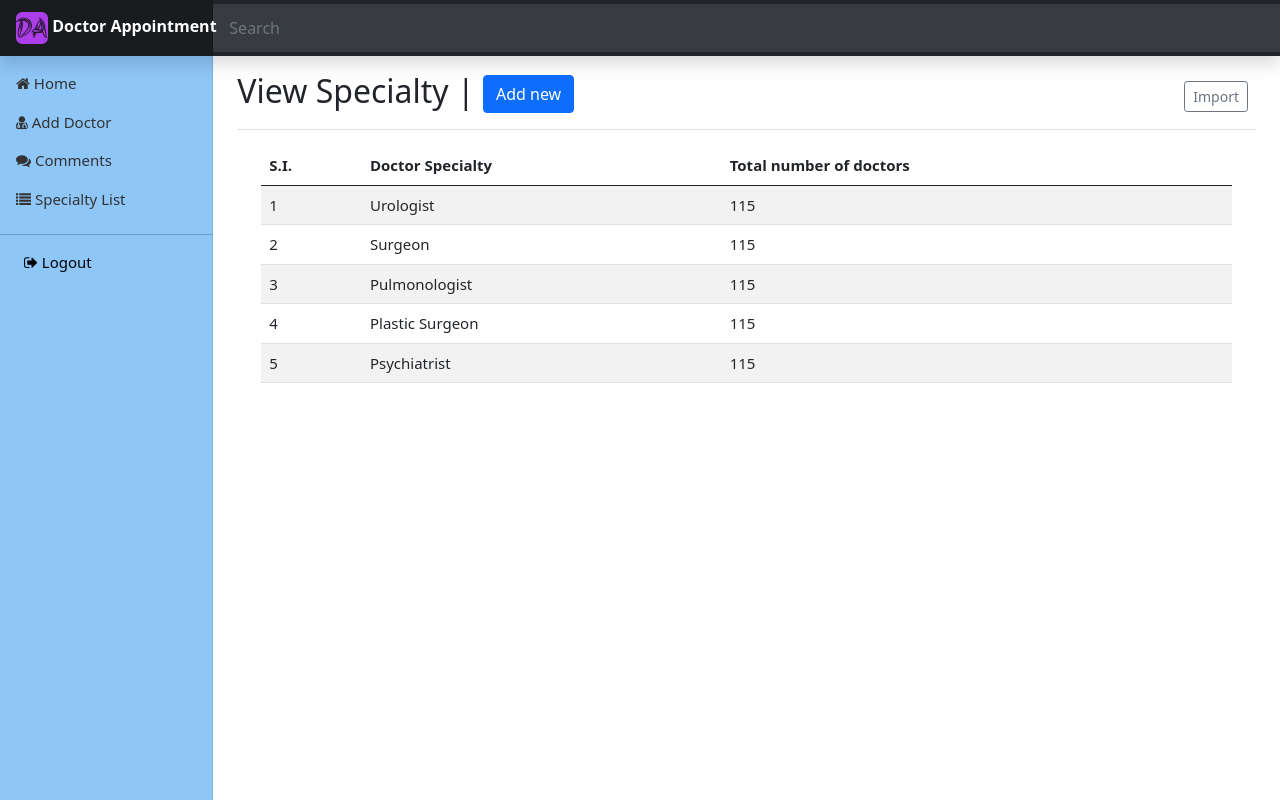
After one commit to Rishikesh8298/doctor.appointment.app, a Django app: page /admin/view_specialty/ in a window 1280 px wide. The commit adds this page. Run offline with Django 4.2, Linux system fonts and the light colour scheme; a user stored in the database is signed in.

Commit message:
Week 3 is completed.

```diff
--- a/adminApp/urls.py
+++ b/adminApp/urls.py
@@ -1,8 +1,10 @@
 from django.urls import path
 
-from .views import admin_dashboard, add_doctor
+from .views import admin_dashboard, add_doctor, view_specialty, add_specialty
 
 urlpatterns = [
     path('dashboard/', admin_dashboard, name="admin_dashboard"),
     path('add-doctor/', add_doctor, name="add_doctor"),
+    path('view_specialty/', view_specialty, name="view_specialty"),
+    path('add_specialty/', add_specialty, name="add_specialty"),
 ]
--- a/adminApp/views.py
+++ b/adminApp/views.py
@@ -1,17 +1,23 @@
+from django.contrib.auth.decorators import login_required
 from django.shortcuts import render
-from django.contrib.auth.decorators import login_required
-import random
+
 
 # Create your views here.
-@login_required(login_url='login/')
+@login_required(login_url='/login/')
 def admin_dashboard(request):
-    print(userid_generator())
     return render(request, 'adminApp/home.html')
 
 
-@login_required(login_url='login/')
+@login_required(login_url='/login/')
 def add_doctor(request):
     return render(request, 'adminApp/add_doctor.html')
 
-def userid_generator():
-    return random.randint(100000, 999999)
+
+@login_required(login_url='/login/')
+def view_specialty(request):
+    return render(request, "adminApp/specialty_list.html")
+
+
+@login_required(login_url='/login/')
+def add_specialty(request):
+    return render(request, "adminApp/add_specialty.html")
--- a/comment/views.py
+++ b/comment/views.py
@@ -1,5 +1,5 @@
 from django.shortcuts import render, redirect
-
+from django.contrib.auth.decorators import login_required
 from .models import Comment
 
 
@@ -7,7 +7,7 @@ from .models import Comment
 def add_comment(request):
     return redirect("contactus")
 
-
+@login_required(login_url='/login/')
 def view_comment(request):
     all_comment = Comment.objects.all().order_by("-pk")
     return render(request, "comment/view_comment.html", {"list": all_comment})
--- a/main/views.py
+++ b/main/views.py
@@ -43,7 +43,7 @@ def contactus(request):
     return render(request, 'main/contactus.html')
 
 
-@login_required(login_url='login/')
+@login_required(login_url='/login/')
 def userLogout(request):
     '''Logout the active user and redirect to home page'''
     logout(request)
--- a/patient/views.py
+++ b/patient/views.py
@@ -2,6 +2,6 @@ from django.contrib.auth.decorators import login_required
 from django.shortcuts import render
 
 
-@login_required(login_url='login/')
+@login_required(login_url='/login/')
 def patient_homepage(request):
     return render(request, 'patient/home.html')
--- a/template/adminApp/master.html
+++ b/template/adminApp/master.html
@@ -48,6 +48,8 @@
             }
         }
 
+
+
     </style>
 </head>
 
@@ -88,6 +90,12 @@
                             Comments
                         </a>
                     </li>
+                    <li class="nav-item">
+                        <a class="nav-link" href="{% url 'view_specialty' %}">
+                            <i class="fa fa-list" aria-hidden="true"></i>
+                            Specialty List
+                        </a>
+                    </li>
 
                 </ul>
                 <hr>
--- /dev/null
+++ b/template/adminApp/specialty_list.html
@@ -0,0 +1,45 @@
+{% extends 'adminApp/master.html' %}{%load static %}
+{% block titleblock %}
+<title>Doctor Appointment | Admin Dashboard</title>
+{% endblock %}
+{% block headblock %} View Specialty | <a href="{% url 'add_specialty' %}" class="btn btn-primary"> Add
+    new</a> {% endblock %}{% block mainblock %}
+<div class="container">
+    <table class="table table-striped">
+        <thead>
+        <tr>
+            <th scope="col">S.I.</th>
+            <th scope="col">Doctor Specialty</th>
+            <th scope="col">Total number of doctors</th>
+        </tr>
+        </thead>
+        <tbody>
+        <tr>
+            <td>1</td>
+            <td>Urologist</td>
+            <td>115</td>
+        </tr>
+        <tr>
+            <td>2</td>
+            <td>Surgeon</td>
+            <td>115</td>
+        </tr>
+        <tr>
+            <td>3</td>
+            <td>Pulmonologist</td>
+            <td>115</td>
+        </tr>
+        <tr>
+            <td>4</td>
+            <td>Plastic Surgeon</td>
+            <td>115</td>
+        </tr>
+        <tr>
+            <td>5</td>
+            <td>Psychiatrist</td>
+            <td>115</td>
+        </tr>
+        </tbody>
+    </table>
+</div>
+{% endblock %}
--- a/template/comment/view_comment.html
+++ b/template/comment/view_comment.html
@@ -25,7 +25,7 @@
             <td>seojin.park98@gmail.com</td>
             <td>Test 2</td>
             <!-- <td></td> -->
-        </tr>l̥
+        </tr>
         </tbody>
     </table>
 </div>
```
Also changed, not shown: template/adminApp/add_specialty.html (added, +20 -0 lines), db.sqlite3, 1 other file.
